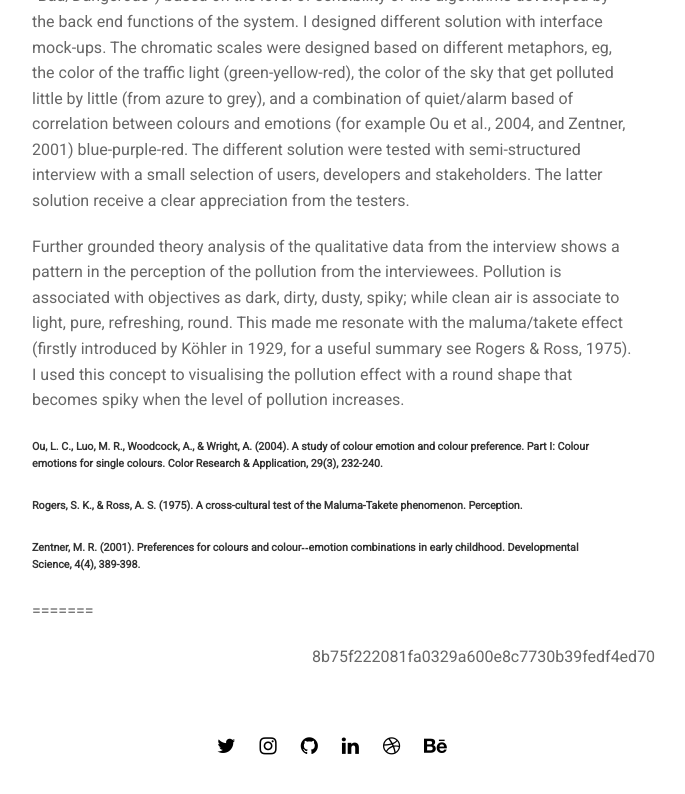
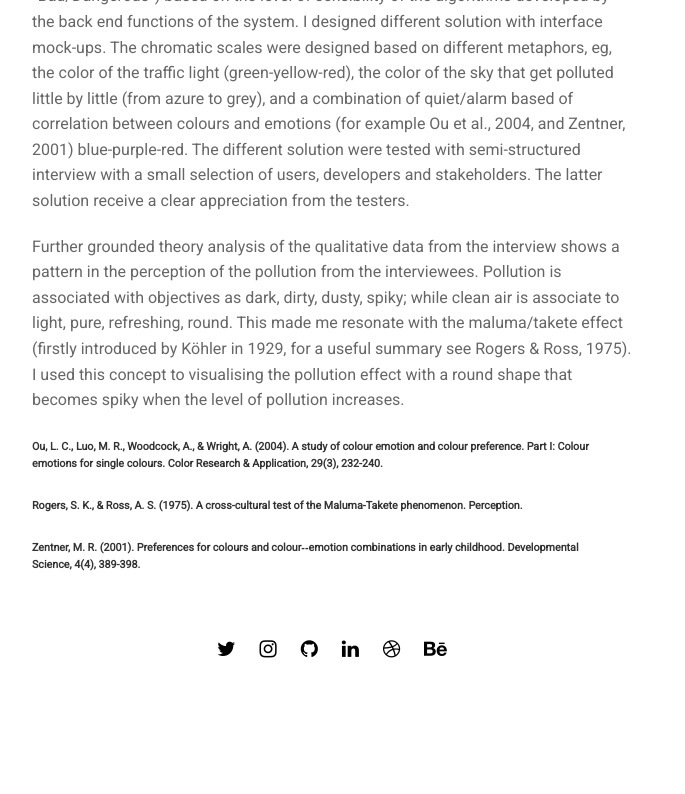
Before and after one commit to ecodallaluna/portfolio, a Jekyll site: the page built from projects/proj-4.md, in a window 1280 px wide and 900 px high, scrolled down 9858 px. Shown: the top 794 px of the window, without its empty margins (308-993 px from the left). Built offline with Jekyll 4.4.1, drawn with Linux system fonts in a browser that asks for light colours; nearby versions of some CDN libraries.

Commit message:
fixed proj 4 md

```diff
--- a/projects/proj-4.md
+++ b/projects/proj-4.md
@@ -159,5 +159,3 @@ Further grounded theory analysis of the qualitative data from the interview show
 ###### Rogers, S. K., & Ross, A. S. (1975). A cross-cultural test of the Maluma-Takete phenomenon. Perception.
 
 ###### Zentner, M. R. (2001). Preferences for colours and colour‐‐emotion combinations in early childhood. Developmental Science, 4(4), 389-398.
-=======
->>>>>>> 8b75f222081fa0329a600e8c7730b39fedf4ed70
```
